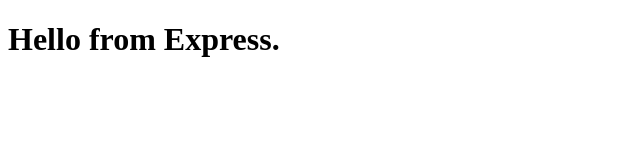
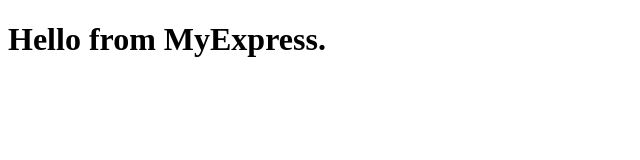
Before and after one commit to leonardocasimiro/render-manual-mock, a website: page public/index.html in a window 1280 px wide. Shown: the whole page, without its empty margins (0-640 px from the left). Drawn offline with Linux system fonts and the light colour scheme.

Commit message:
otro commit desde otro pc

```diff
--- a/public/index.html
+++ b/public/index.html
@@ -7,6 +7,6 @@
     <meta name="viewport" content="width=device-width, initial-scale=1" />
   </head>
   <body>
-    <h1>Hello from Express.</h1>
+    <h1>Hello from MyExpress.</h1>
   </body>
 </html>
```
